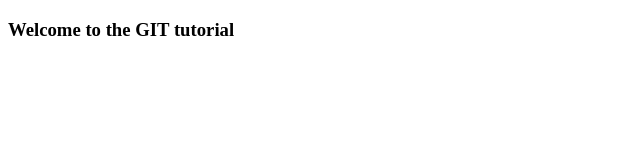
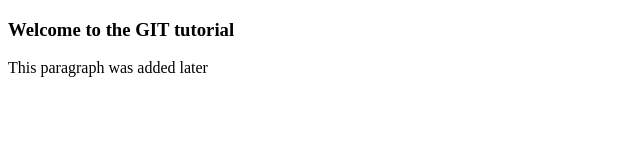
Before and after one commit to rbcordial/git-tutorial, a plain HTML site: page index.html in a window 1280 px wide. Shown: the whole page, without its empty margins (0-640 px from the left). Drawn offline with Linux system fonts and the light colour scheme.

Commit message:
Added a new line to index

```diff
--- a/index.html
+++ b/index.html
@@ -5,5 +5,7 @@
 </head>
 <body>
   <h3>Welcome to the GIT tutorial</h3>
+
+  <p>This paragraph was added later</p>
 </body>
 </html>
```
